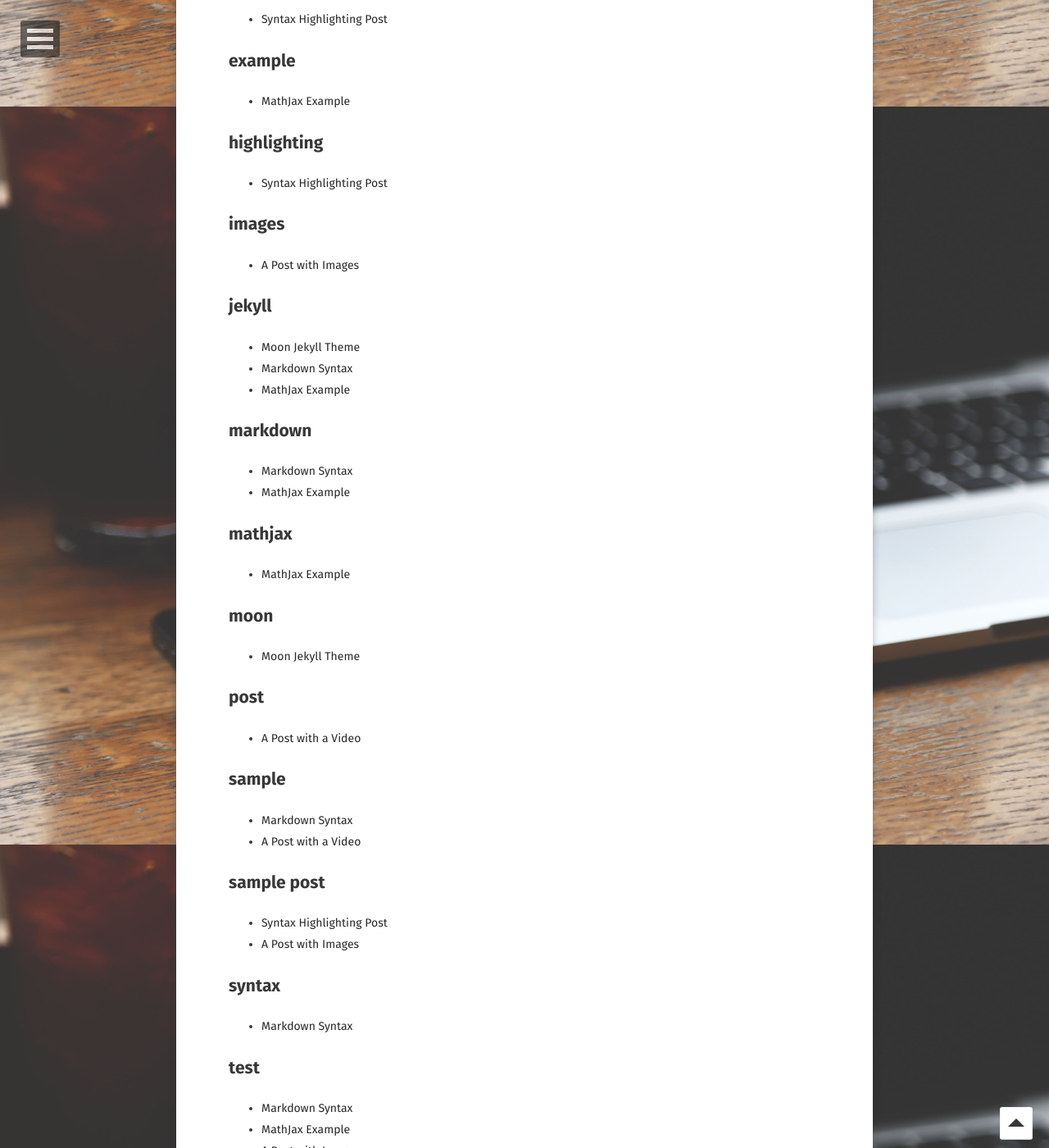
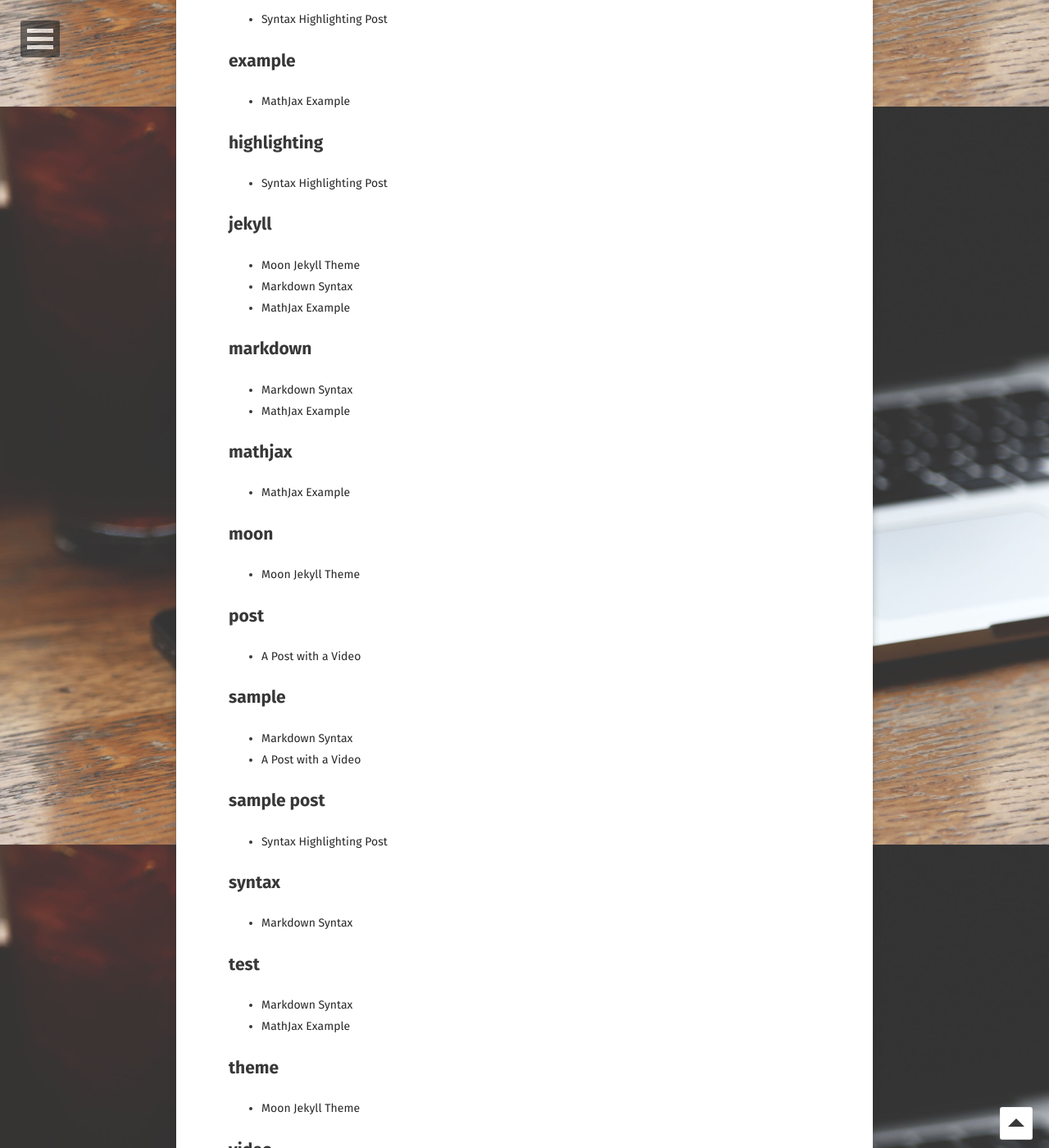
Before and after one commit to ToGetHer16/ToGetHer16.github.io, a Jekyll site: the page built from tags/index.html, in a window 1280 px wide and 1400 px high, scrolled down 770 px. Shown: the whole window at 82% size. Built offline with Jekyll 4.4.1, drawn with Linux system fonts in a browser that asks for light colours; some web fonts are replaced; some of the changed text lies outside the part shown.

Commit message:
Update 2013-05-22-sample-post-images.md

```diff
--- a/_posts/2013-05-22-sample-post-images.md
+++ b/_posts/2013-05-22-sample-post-images.md
@@ -1,9 +1,9 @@
 ---
-layout: post
+layout:
 title: "A Post with Images"
 date: 2013-05-22
 excerpt: "Examples and code for displaying images in posts."
-tags: [sample post, images, test]
+tags: []
 comments: true
 ---
 
```
